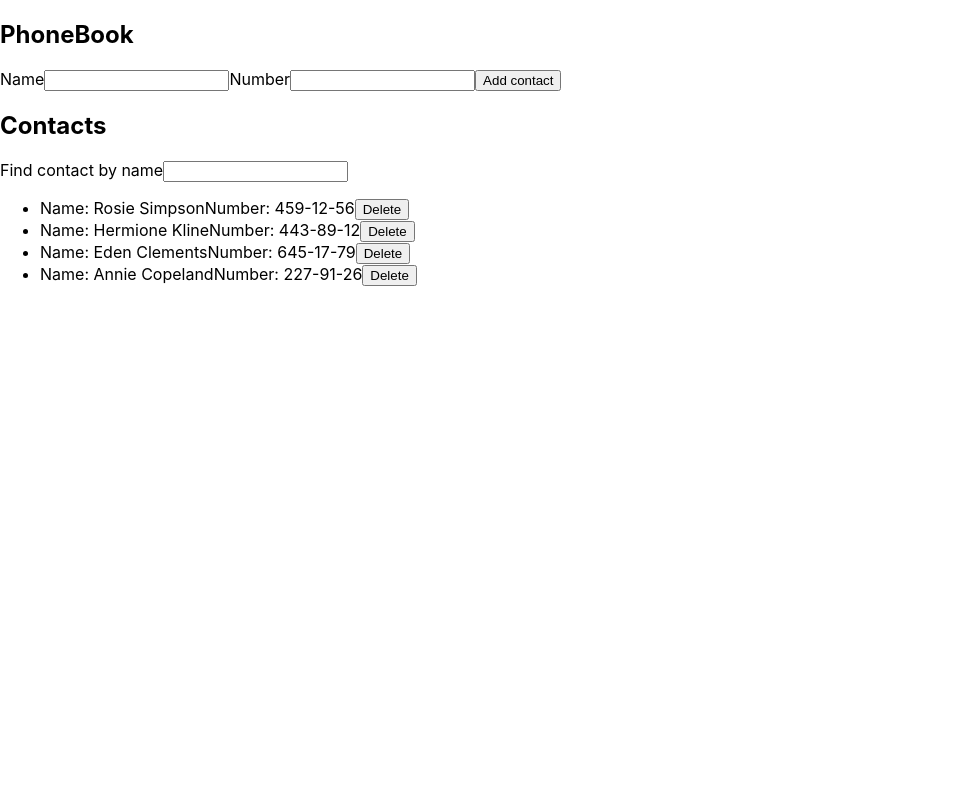
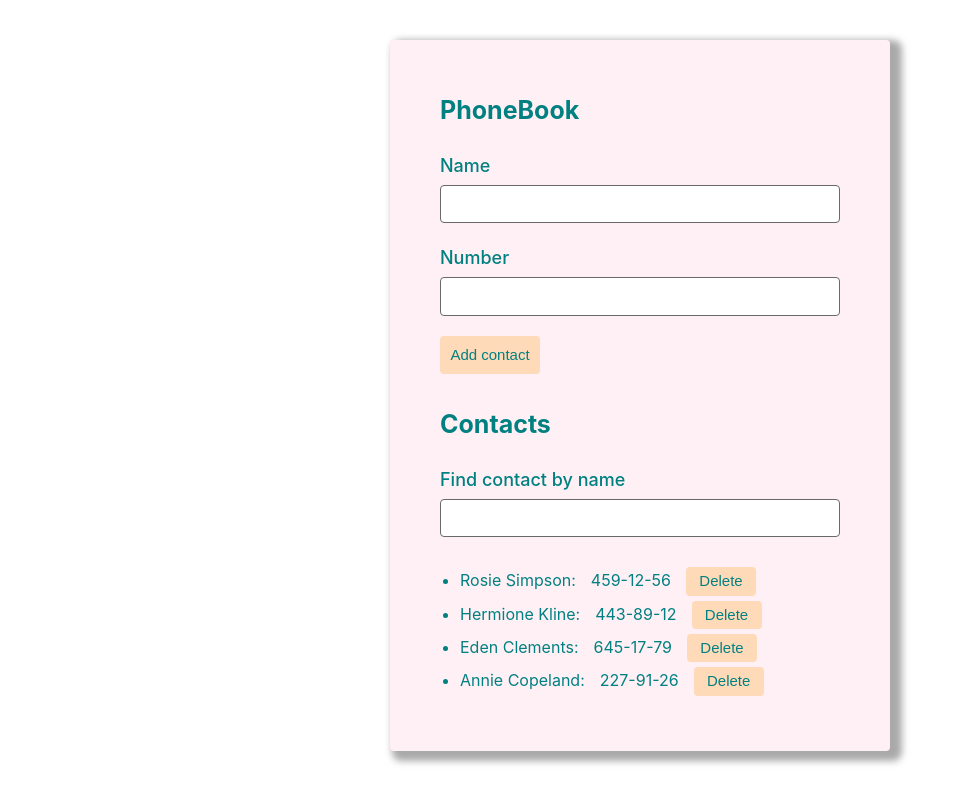
Before and after one commit to Vera-Korzun/goit-react-hw-02-phonebook, a React app: page / in a window 1280 px wide. Shown: the whole page, without its empty margins (0-968 px from the left). Built offline with nearby package versions, Linux system fonts and the light colour scheme.

Commit message:
Added styles

```diff
--- a/package.json
+++ b/package.json
@@ -9,6 +9,7 @@
     "react": "^17.0.1",
     "react-dom": "^17.0.1",
     "react-scripts": "4.0.1",
+    "styled-components": "^5.2.1",
     "uuid": "^8.3.2",
     "web-vitals": "^0.2.4"
   },
--- a/src/components/App.js
+++ b/src/components/App.js
@@ -3,6 +3,7 @@ import { v4 as uuidv4 } from "uuid";
 import ContactForm from "./contactForm/ContactForm";
 import ContactList from "./contactList/ContactList";
 import Filter from "./filter/Filter";
+import AppWrapper from "./AppStyled";
 uuidv4();
 
 class App extends Component {
@@ -57,18 +58,18 @@ class App extends Component {
     const { contacts, filter } = this.state;
 
     return (
-      <>
-        <h2>PhoneBook</h2>
+      <AppWrapper>
+        <h2 className="phonebook-title">PhoneBook</h2>
         <ContactForm onHandlerSubmit={this.onHandlerSubmit} />
 
-        <h2>Contacts</h2>
+        <h2 className="phonebook-title">Contacts</h2>
         <Filter value={filter} onChangeFilter={this.onChangeFilter} />
         <ContactList
           contacts={contacts}
           filter={filter}
           deleteContactById={this.deleteContactById}
         />
-      </>
+      </AppWrapper>
     );
   }
 }
--- /dev/null
+++ b/src/components/AppStyled.js
@@ -0,0 +1,22 @@
+import styled from "styled-components";
+
+const Wrapper = styled.div`
+  flex-direction: column;
+  display: flex;
+
+  padding: 50px;
+  width: 500px;
+  background-color: #fff0f5;
+  border-radius: 4px;
+  margin: 40px auto;
+  box-shadow: 7px 5px 7px 5px rgba(140, 140, 140, 0.75);
+  .phonebook-title {
+    font-weight: 700;
+    font-size: 25px;
+    line-height: 1.63;
+    color: #008080;
+    margin-bottom: 20px;
+  }
+`;
+
+export default Wrapper;
--- a/src/components/contactForm/ContactForm.js
+++ b/src/components/contactForm/ContactForm.js
@@ -1,5 +1,6 @@
 import React, { Component } from "react";
 import { v4 as uuidv4 } from "uuid";
+import FormContact from "./ContactFormStyled";
 
 class ContactForm extends Component {
   state = {
@@ -22,29 +23,33 @@ class ContactForm extends Component {
     const { name, number } = this.state;
     //const { name } = this.state;
     return (
-      <>
-        <form onSubmit={this.onHandleSubmit}>
-          <label>
+      <FormContact>
+        <form className="contact-form" onSubmit={this.onHandleSubmit}>
+          <label className="contact-form__title">
             Name
             <input
+              className="contact-form__imput"
               type="text"
               value={name}
               name="name"
               onChange={this.onHandleChange}
             />
           </label>
-          <label>
+          <label className="contact-form__title">
             Number
             <input
+              className="contact-form__imput"
               type="text"
               value={number}
               name="number"
               onChange={this.onHandleChange}
             />
           </label>
-          <button type="submit">Add contact</button>
+          <button className="contact-form__btn" type="submit">
+            Add contact
+          </button>
         </form>
-      </>
+      </FormContact>
     );
   }
 }
--- /dev/null
+++ b/src/components/contactForm/ContactFormStyled.js
@@ -0,0 +1,52 @@
+import styled from "styled-components";
+
+const Wrapper = styled.div`
+  .contact-form {
+    display: flex;
+    flex-direction: column;
+    margin-bottom: 30px;
+  }
+  .contact-form__title {
+    display: flex;
+    flex-direction: column;
+    font-weight: 500;
+    font-size: 18px;
+    line-height: 1.63;
+    color: #008080;
+    margin-bottom: 20px;
+  }
+  .contact-form__imput {
+    font-weight: 400;
+    font-size: 16px;
+    line-height: 1.63;
+    color: #008080;
+
+    width: 400px;
+    border: 1px solid #696969;
+    border-radius: 4px;
+    padding: 5px 15px;
+    margin-top: 5px;
+  }
+  .contact-form__btn {
+    display: inline-block;
+    font-weight: 500;
+    font-size: 15px;
+    line-height: 1.63;
+    color: #008080;
+    width: 100px;
+    padding: 7px 10px;
+    background-color: #ffdab9;
+    cursor: pointer;
+    border: none;
+    border-radius: 4px;
+    outline: none;
+  }
+  .contact-form__btn:hover {
+    color: #fff;
+    background-color: #dda0dd;
+    box-shadow: 7px 7px 12px 3px rgba(0, 0, 0, 0.42);
+    transition: 500ms cubic-bezier(0.4, 0, 0.2, 1);
+  }
+`;
+
+export default Wrapper;
--- a/src/components/contactList/ContactList.js
+++ b/src/components/contactList/ContactList.js
@@ -1,9 +1,11 @@
 import React from "react";
 import ContactListItem from "./ContactListItem";
+import ContactsWrapper from "./ContactsStyled";
 
 const ContactList = ({ contacts, filter, deleteContactById }) => {
   return (
-    <ul>
+    <ContactsWrapper>
+      <ul className="contact-list">
         {contacts
           .filter((contact) =>
             contact.name.toLowerCase().includes(filter.toLowerCase())
@@ -16,6 +18,7 @@ const ContactList = ({ contacts, filter, deleteContactById }) => {
             />
           ))}
       </ul>
+    </ContactsWrapper>
   );
 };
 
--- a/src/components/contactList/ContactListItem.js
+++ b/src/components/contactList/ContactListItem.js
@@ -3,10 +3,15 @@ import React from "react";
 const ContactListItem = ({ contact, deleteContactById }) => {
   return (
     <>
-      <li key={contact.id}>
-        <span>Name: {contact.name}</span>
-        <span>Number: {contact.number}</span>
-        <button type="button" data-id={contact.id} onClick={deleteContactById}>
+      <li className="contact-list__item" key={contact.id}>
+        <span className="contact-list__item-name">{contact.name}:</span>
+        <span className="contact-list__item-number">{contact.number}</span>
+        <button
+          className="contact-list__item-btn"
+          type="button"
+          data-id={contact.id}
+          onClick={deleteContactById}
+        >
           Delete
         </button>
       </li>
--- /dev/null
+++ b/src/components/contactList/ContactsStyled.js
@@ -0,0 +1,42 @@
+import styled from "styled-components";
+
+const Wrapper = styled.div`
+  .contact-list {
+    display: flex;
+    flex-direction: column;
+    align-items: flex-start;
+    margin-left: 20px;
+  }
+  .contact-list__item {
+    margin-bottom: 5px;
+    color: #008080;
+  }
+  .contact-list__item-name {
+    margin-right: 15px;
+  }
+  .contact-list__item-number {
+    margin-right: 15px;
+  }
+  .contact-list__item-btn {
+    display: inline-block;
+    font-weight: 500;
+    font-size: 15px;
+    line-height: 1.63;
+    color: #008080;
+    width: 70px;
+    padding: 2px 10px;
+    background-color: #ffdab9;
+    cursor: pointer;
+    border: none;
+    border-radius: 4px;
+    outline: none;
+  }
+  .contact-list__item-btn:hover {
+    color: #fff;
+    background-color: #dda0dd;
+    box-shadow: 7px 7px 12px 3px rgba(0, 0, 0, 0.42);
+    transition: 500ms cubic-bezier(0.4, 0, 0.2, 1);
+  }
+`;
+
+export default Wrapper;
--- a/src/components/filter/Filter.js
+++ b/src/components/filter/Filter.js
@@ -1,12 +1,14 @@
 import React from "react";
+import FornFilter from "./FilterSryled";
 
 const Filter = ({ value, onChangeFilter }) => {
   return (
-    <>
-      <form>
-        <label>
+    <FornFilter>
+      <form className="filter-form">
+        <label className="filter-form__title">
           Find contact by name
           <input
+            className="filter-form__imput"
             type="text"
             name="filter"
             value={value}
@@ -14,7 +16,7 @@ const Filter = ({ value, onChangeFilter }) => {
           />
         </label>
       </form>
-    </>
+    </FornFilter>
   );
 };
 
--- /dev/null
+++ b/src/components/filter/FilterSryled.js
@@ -0,0 +1,32 @@
+import styled from "styled-components";
+
+const Wrapper = styled.div`
+  .filter-form {
+    display: flex;
+    flex-direction: column;
+    margin-bottom: 30px;
+  }
+  .filter-form__title {
+    display: flex;
+    flex-direction: column;
+    font-weight: 500;
+    font-size: 18px;
+    line-height: 1.63;
+    //color: #212121;
+    color: #008080;
+  }
+  .filter-form__imput {
+    font-weight: 400;
+    font-size: 16px;
+    line-height: 1.63;
+    color: #008080;
+
+    width: 400px;
+    border: 1px solid #696969;
+    border-radius: 4px;
+    padding: 5px 15px;
+    margin-top: 5px;
+  }
+`;
+
+export default Wrapper;
--- a/src/index.css
+++ b/src/index.css
@@ -11,3 +11,36 @@ code {
   font-family: source-code-pro, Menlo, Monaco, Consolas, 'Courier New',
     monospace;
 }
+html {
+  box-sizing: border-box;
+}
+
+* {
+  box-sizing: inherit;
+  margin: 0;
+  padding: 0;
+}
+
+img {
+  display: block;
+  max-width: 100%;
+  height: auto;
+}
+
+.link {
+  text-decoration: none;
+}
+
+.list {
+  padding: 0;
+  margin: 0;
+  list-style: none;
+}
+
+h1,
+h2,
+h3,
+p {
+  margin: 0;
+  padding: 0;
+}
```
Also changed, not shown: src/components/App.css (deleted), 1 other file. Lines whose indentation alone changed are shown as unchanged.
